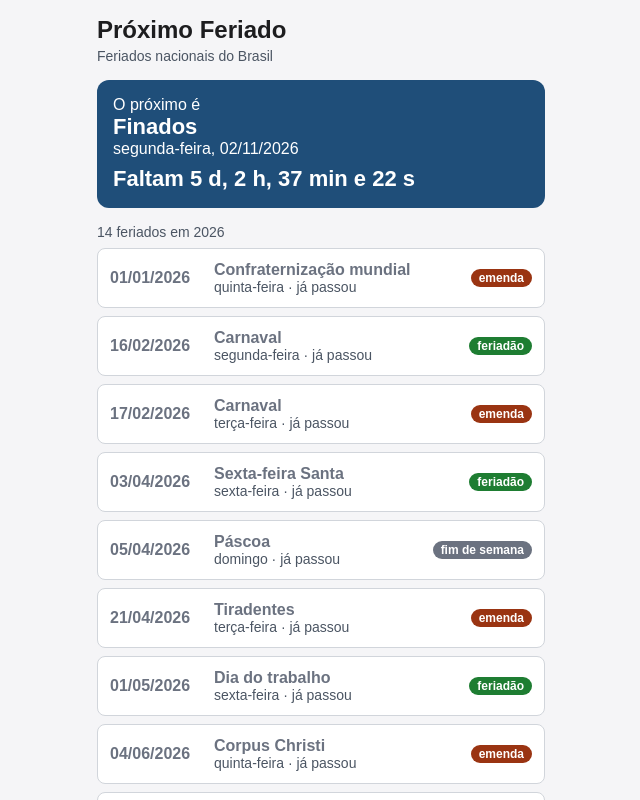
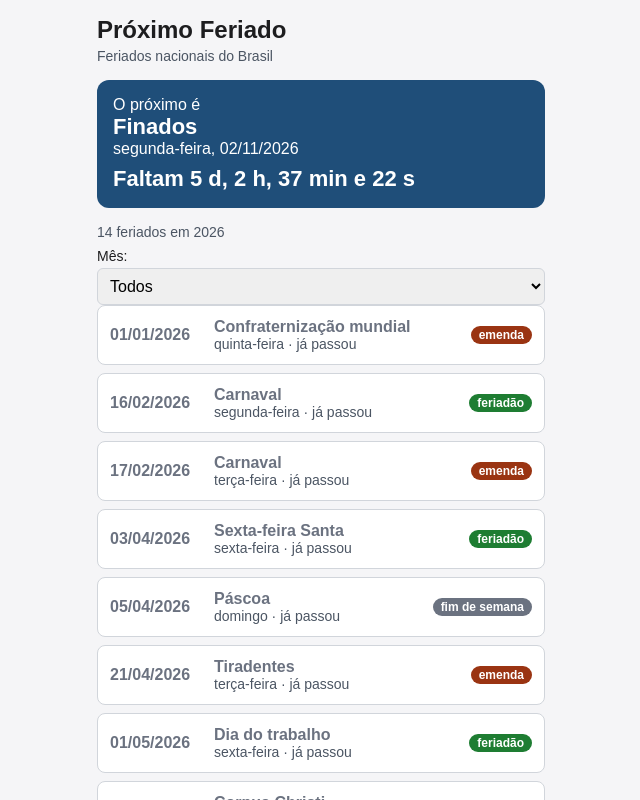
Before and after one commit to thiagotrindade29/03-feriados, a React (Vite) app: page / in a window 1280 px wide. Shown: the top 800 px of the page, without its empty margins (319-959 px from the left). Built offline with nearby package versions, Linux system fonts and the light colour scheme.

Commit message:
feat: add MonthFilter component and integrate with App for holiday filtering

```diff
--- a/src/App.jsx
+++ b/src/App.jsx
@@ -4,11 +4,16 @@ import "./App.css";
 import Header from "./components/Header";
 import Holidaycard from "./components/HolidayCard";
 import NextHoliday from "./components/NextHoliday";
+import MonthFilter from "./components/MothFilter";
+
+/* React Imports */
+import { useState } from "react";
 
 /* Mocked data */
 import holidays from "./data/holidays";
 
 function App() {
+  const [month, setMonth] = useState("");
   return (
     <>
       <Header />
@@ -16,6 +21,12 @@ function App() {
       <NextHoliday />
 
       <p className="count">14 feriados em 2026</p>
+
+      <section className="filter">
+        {/* <YearForm year={year} onSearch={setYear} /> */}
+        <MonthFilter month={month} onChange={setMonth} />
+
+      </section>
 
       <main className="holiday-list">
         {holidays.map((item) => (
--- /dev/null
+++ b/src/components/MothFilter/index.jsx
@@ -0,0 +1,24 @@
+import "./month-filter.css";
+
+import months from "../../data/months";
+
+export default function MonthFilter({ month, onChange }) {
+  return (
+    <div className="month-filter">
+      <label htmlFor="month">Mês:</label>
+      <select className="month-select"
+        name="month"
+        id="month"
+        value={month}
+        onChange={(e) => onChange(e.target.value)}
+      >
+        <option value="">Todos</option>
+        {months.map((m) => (
+          <option key={m.value} value={m.value}>
+            {m.name}
+          </option>
+        ))}
+      </select>
+    </div>
+  );
+}
--- /dev/null
+++ b/src/components/MothFilter/month-filter.css
@@ -0,0 +1,15 @@
+.month-filter {
+  flex: 1;
+  min-width: 0;
+  display: flex;
+  flex-direction: column;
+  gap: 4px;
+  font-size: 14px;
+}
+
+.month-filter select {
+  padding: 8px;
+  border: 1px solid #d1d5db;
+  border-radius: 6px;
+  font-size: 16px;
+}
--- /dev/null
+++ b/src/data/months.js
@@ -0,0 +1,16 @@
+const months = [
+  { value: "01", name: "Janeiro" },
+  { value: "02", name: "Fevereiro" },
+  { value: "03", name: "Março" },
+  { value: "04", name: "Abril" },
+  { value: "05", name: "Maio" },
+  { value: "06", name: "Junho" },
+  { value: "07", name: "Julho" },
+  { value: "08", name: "Agosto" },
+  { value: "09", name: "Setembro" },
+  { value: "10", name: "Outubro" },
+  { value: "11", name: "Novembro" },
+  { value: "12", name: "Dezembro" },
+];
+
+export default months;
```
